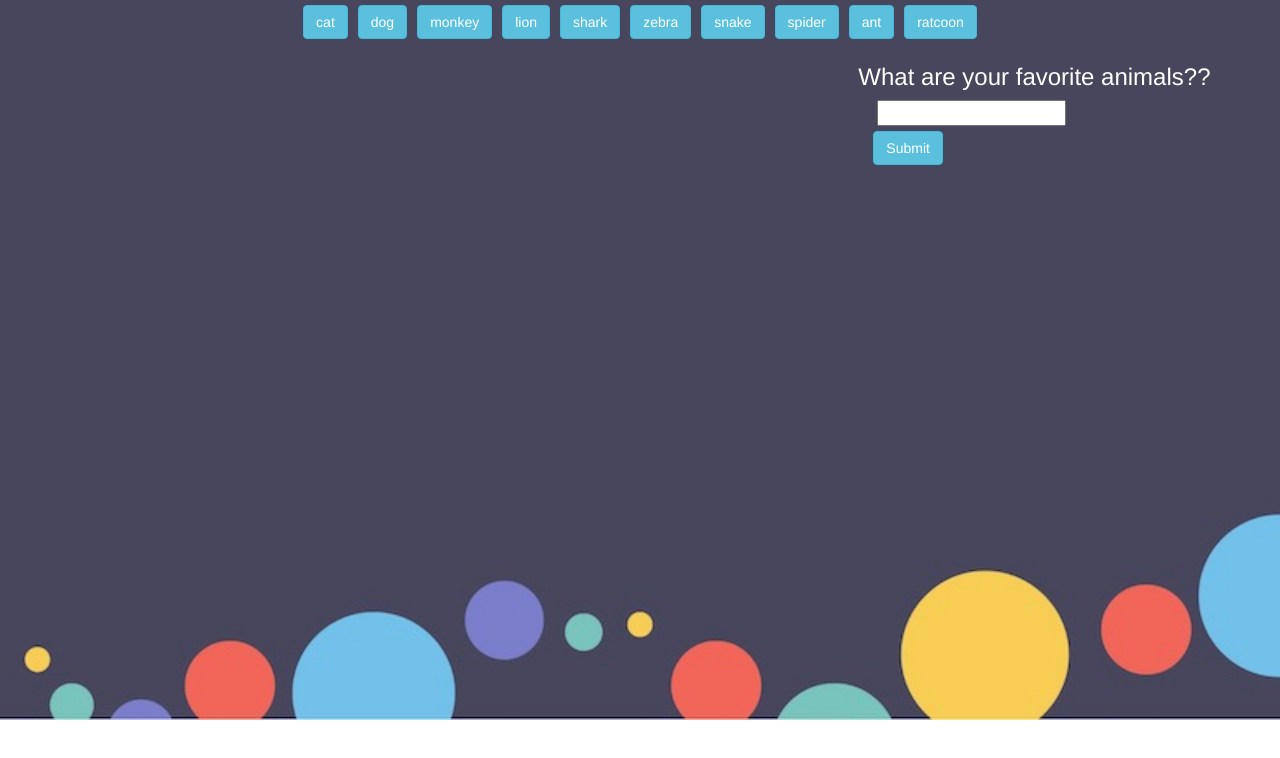
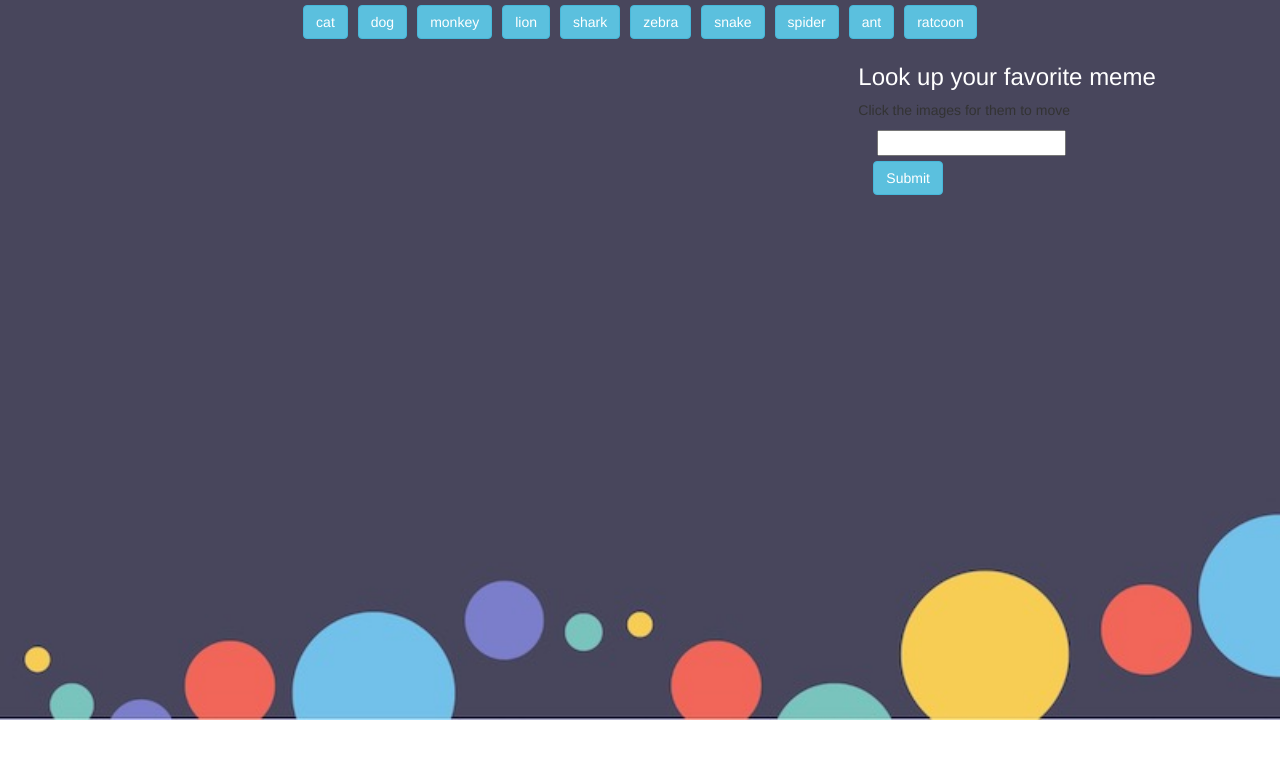
Before and after one commit to ABACABB00/GifTastic, a plain HTML site: page index.html in a window 1280 px wide. Shown: the top 758 px of the page. Drawn offline with nearby package versions, Linux system fonts and the light colour scheme.

Commit message:
Update index.html
Meme gifs

```diff
--- a/index.html
+++ b/index.html
@@ -3,7 +3,7 @@
 <head>
   <meta charset="utf-8">
   <meta name="viewport" content="width=device-width, initial-scale=1.0">
-  <title>Animal Giphy</title>
+  <title>Meme Giphy</title>
   <link rel="stylesheet" type="text/css" href="style.css">
   <script src="https://cdnjs.cloudflare.com/ajax/libs/jquery/3.2.1/jquery.min.js"></script>
   <link rel="stylesheet" href="https://maxcdn.bootstrapcdn.com/bootstrap/3.3.7/css/bootstrap.min.css">
@@ -21,7 +21,8 @@
         </div>
         <div class="col-md-4">
             <div class="row guide">
-                <h3 class="favorite">What are your favorite animals??</h3>
+                <h3 class="favorite">Look up your favorite meme</h3>
+                <p>Click the images for them to move</p>
             </div>
                 <label for="search-input"></label>
                 <input type="text" id="search-input">
```
